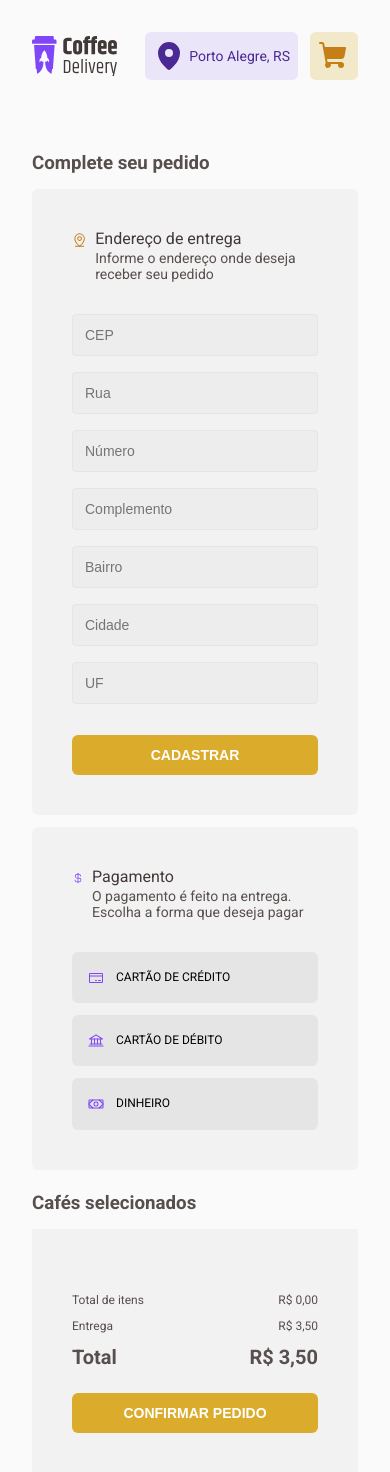
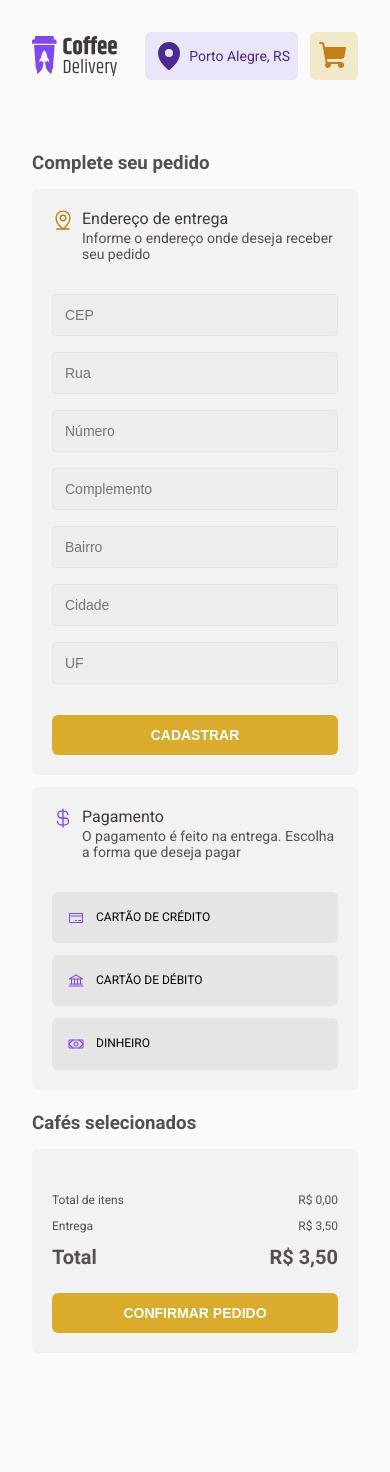
Before and after one commit to Cahmoraes/coffee-delivery, a React (Vite) app: page /coffee-delivery/checkout in a window 390 px wide. Shown: the top 1472 px of the page. After the commit the page ends 1385 px from the top, so only its background shows below. Built offline with nearby package versions, Linux system fonts and the light colour scheme.

Commit message:
ajustes mobile checkout

```diff
--- a/src/components/BadgeIcon/styles.ts
+++ b/src/components/BadgeIcon/styles.ts
@@ -21,6 +21,7 @@ export const BadgeContainer = styled.div<BaseContainerProps>`
   svg {
     height: 2rem;
     width: 2rem;
+    flex-shrink: 0;
   }
 
   path {
--- a/src/components/CartButton/styles.ts
+++ b/src/components/CartButton/styles.ts
@@ -12,6 +12,7 @@ export const CartButtonContainer = styled.button`
   svg {
     width: 2rem;
     height: 2rem;
+    flex-shrink: 0;
   }
 
   path {
--- a/src/components/FormDelivery/styles.ts
+++ b/src/components/FormDelivery/styles.ts
@@ -7,9 +7,13 @@ export const FormDeliveryContainer = styled.div`
 export const FormSection = styled.div`
   background: var(--base-card);
   border-radius: 6px;
-  padding: 4rem;
+  padding: 2rem;
   margin-top: 1.5rem;
   margin-bottom: 1.2rem;
+
+  @media (min-width: 768px) {
+    padding: 4rem;
+  }
 `
 
 export const FormHeader = styled.header`
@@ -33,6 +37,7 @@ export const FormHeader = styled.header`
   svg {
     height: 22px;
     width: 22px;
+    flex-shrink: 0;
   }
 
   path {
--- a/src/components/FormPayment/styles.ts
+++ b/src/components/FormPayment/styles.ts
@@ -4,7 +4,11 @@ export const FormPaymentContainer = styled.div`
   font-family: 'Roboto', sans-serif;
   background: var(--base-card);
   border-radius: 6px;
-  padding: 4rem;
+  padding: 2rem;
+
+  @media (min-width: 768px) {
+    padding: 4rem;
+  }
 `
 export const FormHeader = styled.header`
   display: flex;
@@ -27,6 +31,7 @@ export const FormHeader = styled.header`
   svg {
     height: 22px;
     width: 22px;
+    flex-shrink: 0;
   }
 
   path {
--- a/src/components/ItemCount/styles.ts
+++ b/src/components/ItemCount/styles.ts
@@ -25,6 +25,7 @@ export const ItemCountContainer = styled.div`
   svg {
     width: 1.4rem;
     height: 1.4rem;
+    flex-shrink: 0;
   }
 
   path {
--- a/src/components/PaymentMethodButton/styles.ts
+++ b/src/components/PaymentMethodButton/styles.ts
@@ -29,6 +29,7 @@ export const PaymentMethodButtonContainer = styled.button`
   svg {
     height: 1.6rem;
     width: 1.6rem;
+    flex-shrink: 0;
   }
 
   path {
--- a/src/components/Summary/styles.ts
+++ b/src/components/Summary/styles.ts
@@ -5,8 +5,13 @@ export const SummaryContainer = styled.div`
 
   .container {
     background: var(--base-card);
-    padding: 4rem;
     margin-top: 1.5rem;
+    padding: 2rem;
+    border-radius: 6px;
+
+    @media (min-width: 768px) {
+      padding: 4rem;
+    }
   }
 `
 
@@ -21,33 +26,55 @@ export const ProductItem = styled.div`
   justify-content: space-between;
   padding-bottom: 2.4rem;
   border-bottom: 1px solid var(--base-button);
-  gap: 2rem;
+  gap: 1.4rem;
+
+  @media (min-width: 768px) {
+    gap: 2rem;
+  }
 
   img {
     max-height: 6.4rem;
     max-width: 6.4rem;
   }
 
-  span {
-    font-style: normal;
-    font-weight: 400;
-    font-size: 1.6rem;
-  }
-
   .content {
     display: flex;
     flex-direction: column;
     justify-content: space-between;
+    flex: 1;
+
+    > span {
+      font-style: normal;
+      font-weight: 400;
+      font-size: 1.4rem;
+      margin-bottom: 1rem;
+
+      @media (min-width: 768px) {
+        flex-direction: row;
+        margin-bottom: 0;
+        font-size: 1.6rem;
+      }
+    }
   }
 
   .price {
     font-weight: 700;
     line-height: 130%;
+    font-size: 1.4rem;
+
+    @media (min-width: 768px) {
+      font-size: 1.6rem;
+    }
   }
 
   .actions {
     display: flex;
+    flex-direction: column;
     gap: 0.8rem;
+
+    @media (min-width: 768px) {
+      flex-direction: row;
+    }
   }
 
   & + & {
@@ -72,6 +99,7 @@ export const RemoveButton = styled.button`
   svg {
     width: 2rem;
     height: 2rem;
+    flex-shrink: 0;
   }
 
   path {
--- a/src/styles/global.ts
+++ b/src/styles/global.ts
@@ -27,6 +27,10 @@ export const GlobalStyle = createGlobalStyle`
     box-sizing: border-box;
   }
 
+  @media (max-width: 768) {
+    font-size: 56.3%;
+  }
+
   html {
     font-size: 62.5%;
   }
```
